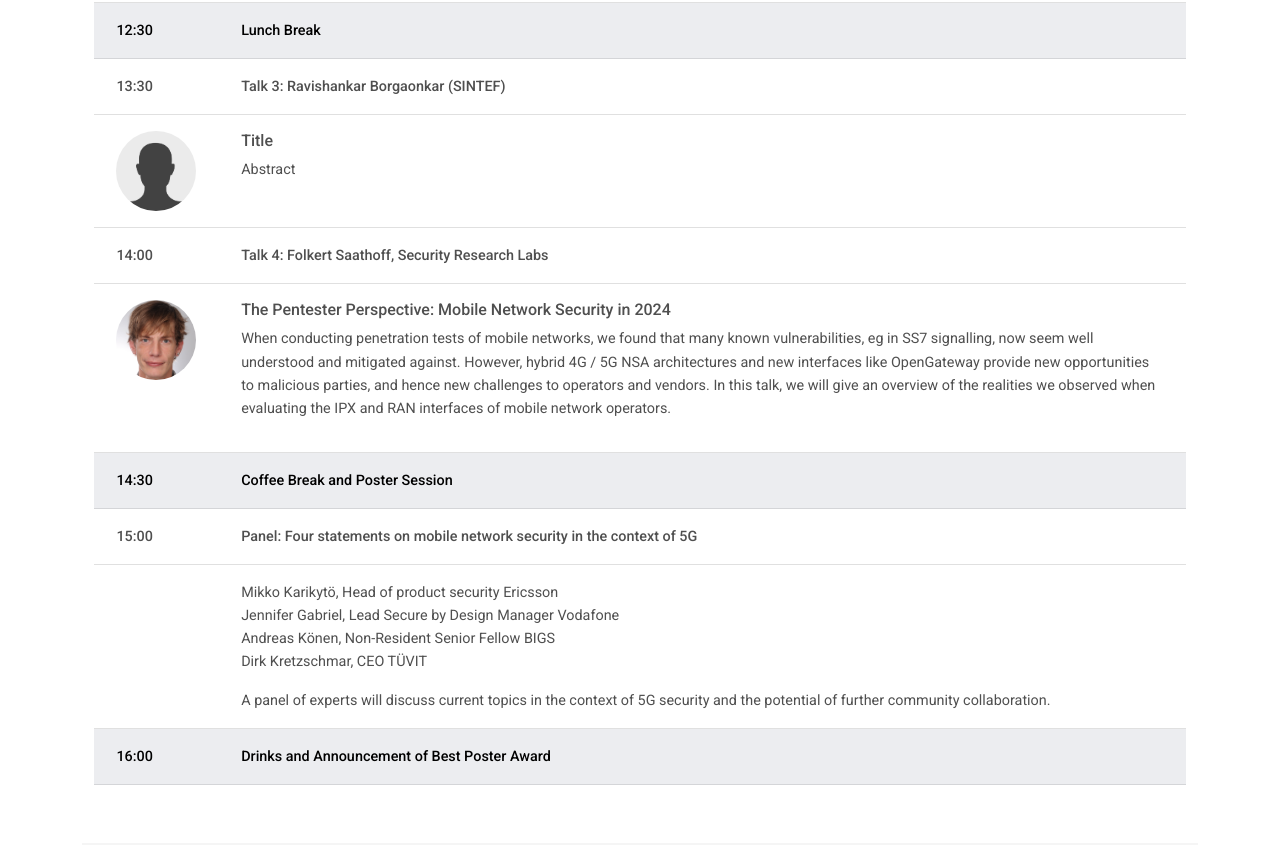
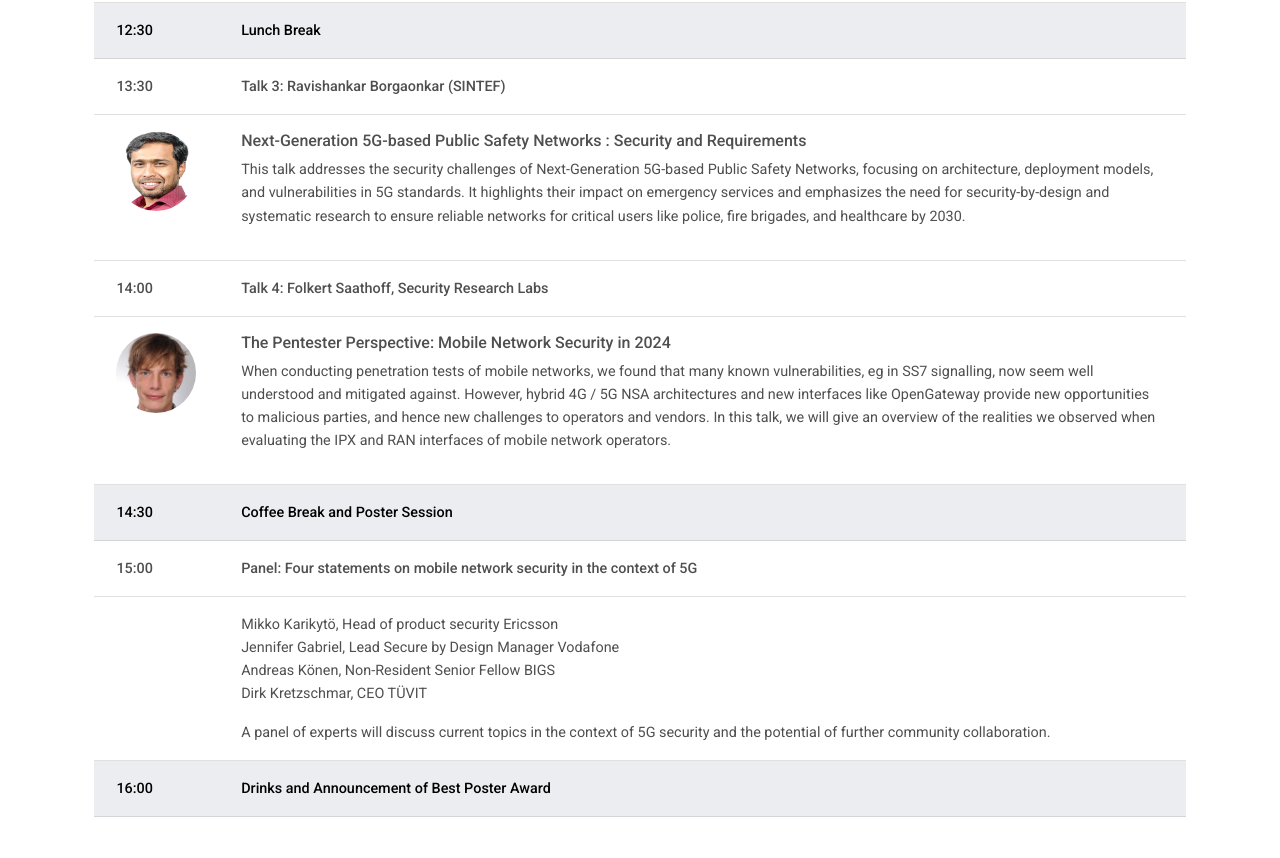
Before and after one commit to katharinakohls/fuse_website, a website: page index.html in a window 1280 px wide. Shown: the part 2217-3075 px from the top of the page. Drawn offline with Linux system fonts and the light colour scheme.

Commit message:
added content for program

```diff
--- a/index.html
+++ b/index.html
@@ -171,10 +171,10 @@
             <th colspan="2">Talk 3: Ravishankar Borgaonkar (SINTEF)</th>
           </tr>
           <tr>
-            <th><img src="img/placeholder_person.jpeg" alt="" style="width: 80px; height: 80px" class="rounded-circle" /></th>
+            <th><img src="img/ravi.jpg" alt="" style="width: 80px; height: 80px" class="rounded-circle" /></th>
             <td>
-              <h6>Title</h6>
-              <p>Abstract</p>
+              <h6>Next-Generation 5G-based Public Safety Networks : Security and Requirements</h6>
+              <p>This talk addresses the security challenges of Next-Generation 5G-based Public Safety Networks, focusing on architecture, deployment models, and vulnerabilities in 5G standards. It highlights their impact on emergency services and emphasizes the need for security-by-design and systematic research to ensure reliable networks for critical users like police, fire brigades, and healthcare by 2030.</p>
             </td>
           </tr>
           <tr>
```
Also changed, not shown: img/ravi.jpg (added).
